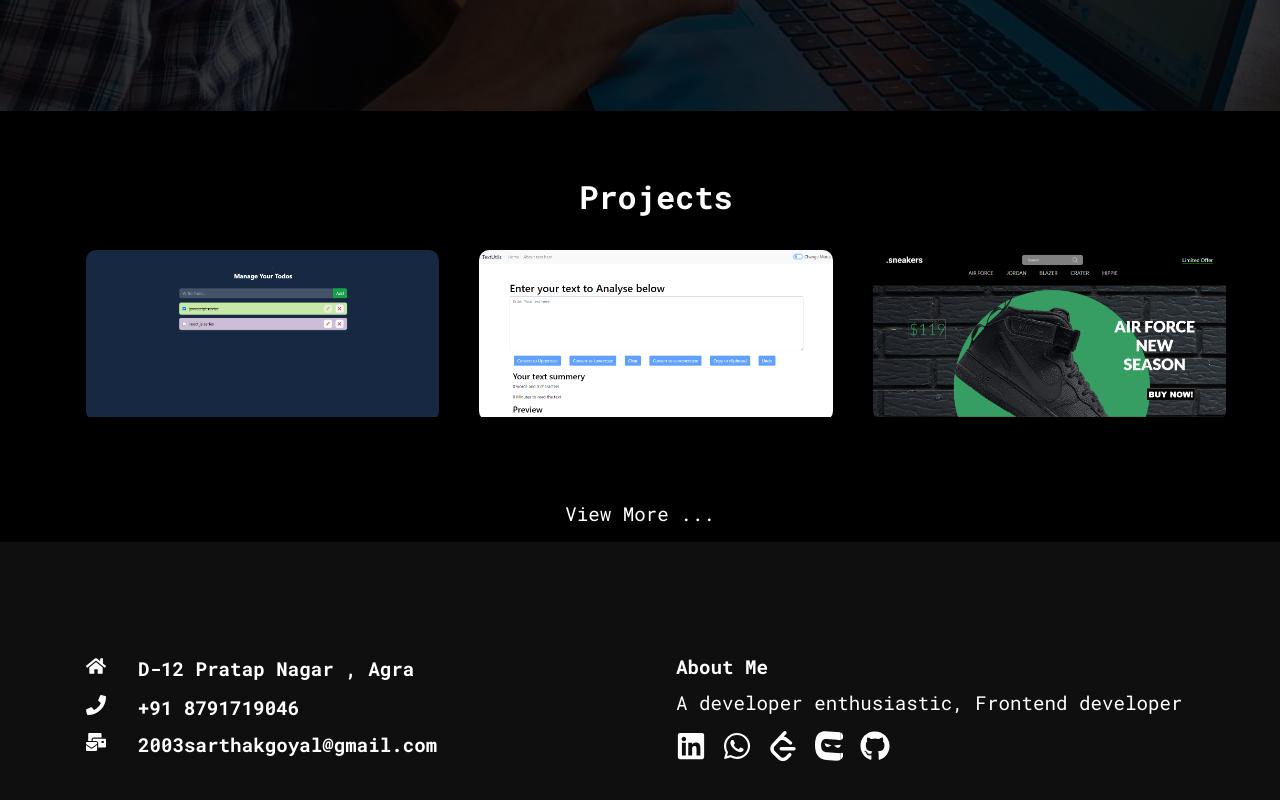
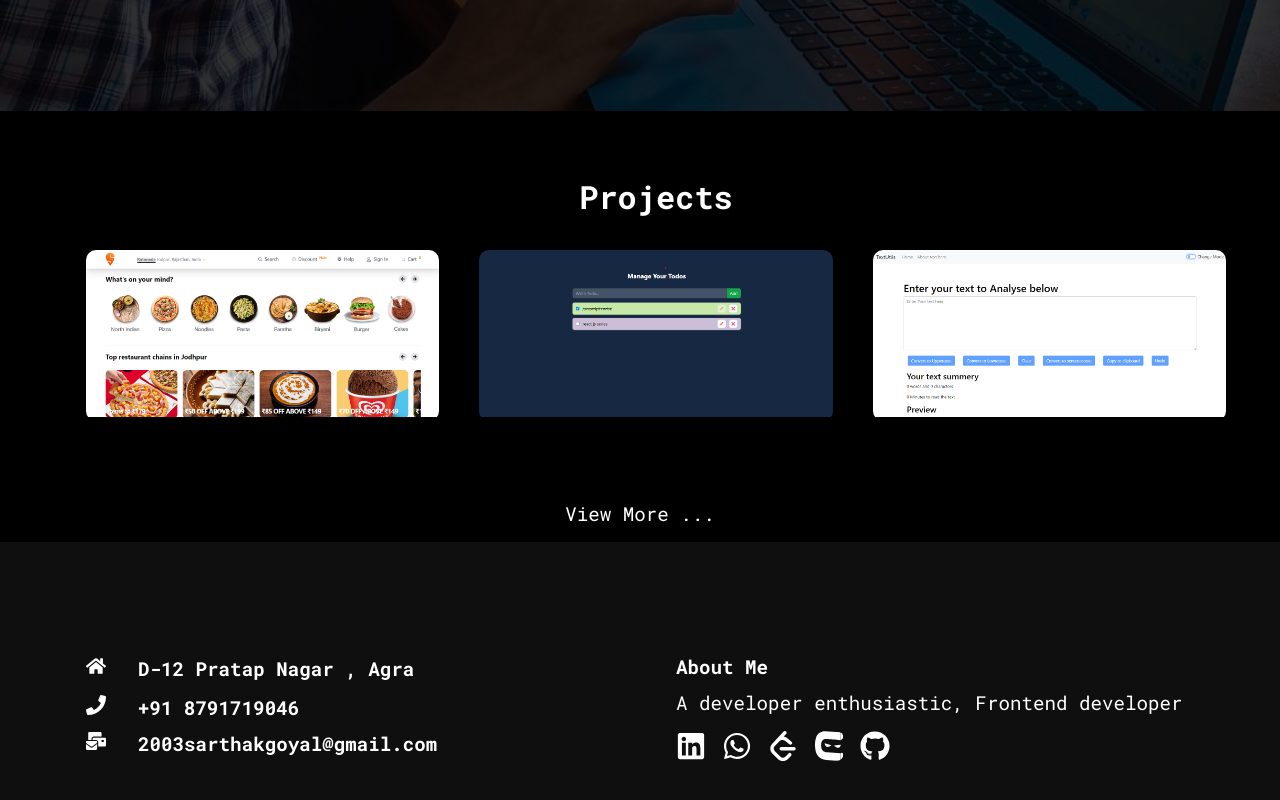
Before and after one commit to 2003sarthak/PORTFOLIO, a React (Create React App) app: page / in a window 1280 px wide. Shown: the part 689-1489 px from the top of the page. Built offline with nearby package versions, Linux system fonts and the light colour scheme.

Commit message:
SwiggiCloneCommitted

```diff
--- a/src/components/WorkCardData.js
+++ b/src/components/WorkCardData.js
@@ -8,7 +8,14 @@ import pro7 from "../assets/project7.png";
 import pro8 from "../assets/project8.png";
 import pro9 from "../assets/project9.png";
 import pro10 from "../assets/project10.png";
+import pro11 from "../assets/project11.png";
 const ProjectCardData=[
+    {
+        imgSrc:pro11,
+        title:"Swiggi-Clone",
+        text:"Swiggi Clone is a site that contain the main swiggi website home page with a same UI.",
+        view:"https://swiggi-ui-clone.vercel.app/",
+    },
     {
         imgSrc:pro1,
         title:"Todo",
```
Also changed, not shown: src/assets/project11.png (added).
